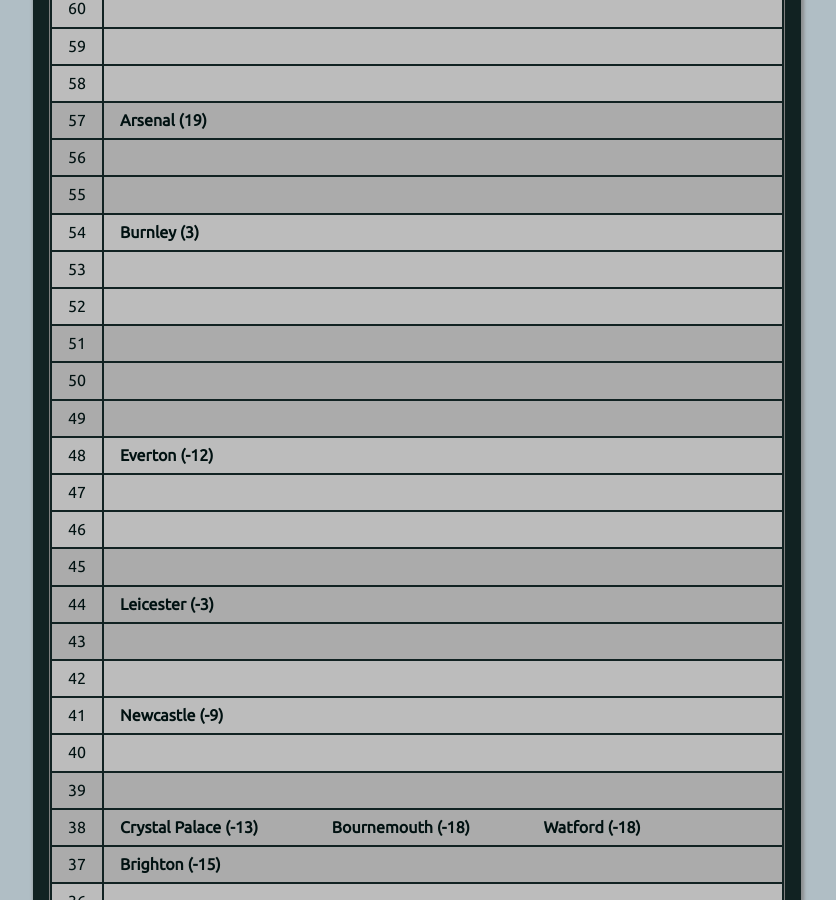
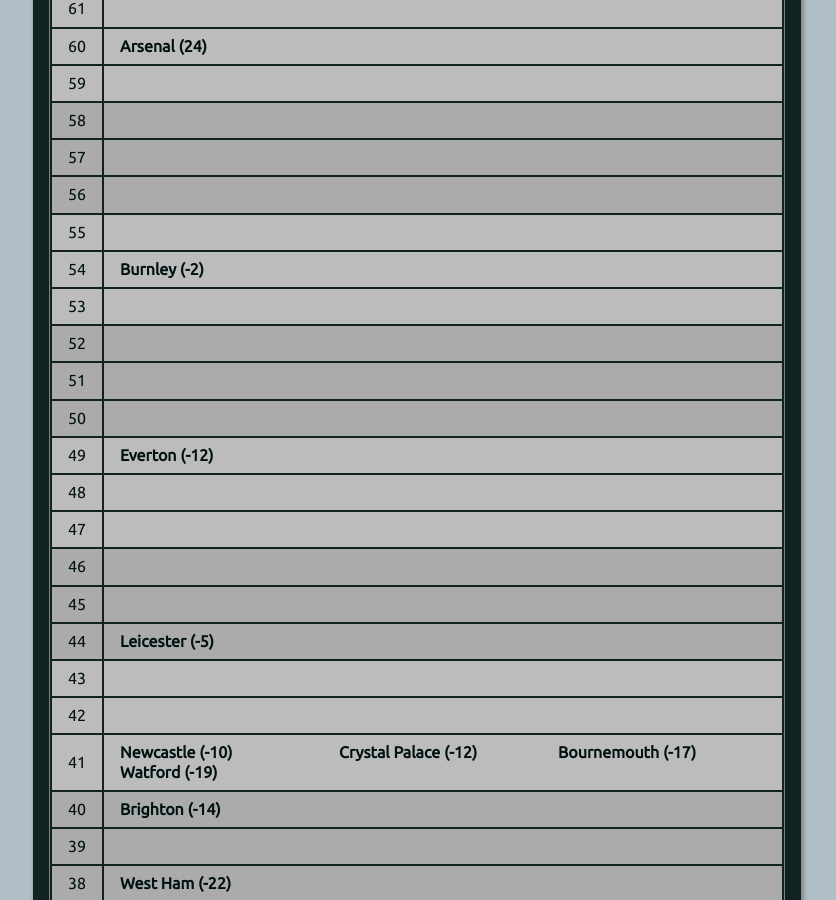
Before and after one commit to muru/muru.github.io, a Jekyll site: the page built from resources.md, in a window 1280 px wide and 900 px high, scrolled down 2880 px. Shown: the whole window, without its empty margins (223-1059 px from the left). Built offline with Jekyll 4.4.1, drawn with Linux system fonts in a browser that asks for light colours; some of the changed text lies outside the part shown.

Commit message:
updated cann-table: Mon  7 May 05:00:15 IST 2018

```diff
--- a/cann-table.html
+++ b/cann-table.html
@@ -1,9 +1,14 @@
 <table id="cann-table">
 <thead> <th> Pts </th> <th> Clubs (GD) </th> </thead>
 	<tr class="cann-row-1">
+		<td class="cann-point"> 94 </td>
+		<td class="cann-clubs">
+			<span class="club-name"> Man City (76) </span>
+		</td>
+ 	</tr>
+	<tr class="cann-row-1">
 		<td class="cann-point"> 93 </td>
 		<td class="cann-clubs">
-			<span class="club-name"> Man City (76) </span>
 		</td>
  	</tr>
 	<tr class="cann-row-1">
@@ -11,7 +16,7 @@
 		<td class="cann-clubs">
 		</td>
  	</tr>
-	<tr class="cann-row-1">
+	<tr class="cann-row-2">
 		<td class="cann-point"> 91 </td>
 		<td class="cann-clubs">
 		</td>
@@ -26,7 +31,7 @@
 		<td class="cann-clubs">
 		</td>
  	</tr>
-	<tr class="cann-row-2">
+	<tr class="cann-row-1">
 		<td class="cann-point"> 88 </td>
 		<td class="cann-clubs">
 		</td>
@@ -41,7 +46,7 @@
 		<td class="cann-clubs">
 		</td>
  	</tr>
-	<tr class="cann-row-1">
+	<tr class="cann-row-2">
 		<td class="cann-point"> 85 </td>
 		<td class="cann-clubs">
 		</td>
@@ -56,7 +61,7 @@
 		<td class="cann-clubs">
 		</td>
  	</tr>
-	<tr class="cann-row-2">
+	<tr class="cann-row-1">
 		<td class="cann-point"> 82 </td>
 		<td class="cann-clubs">
 		</td>
@@ -71,7 +76,7 @@
 		<td class="cann-clubs">
 		</td>
  	</tr>
-	<tr class="cann-row-1">
+	<tr class="cann-row-2">
 		<td class="cann-point"> 79 </td>
 		<td class="cann-clubs">
 		</td>
@@ -84,10 +89,10 @@
 	<tr class="cann-row-2">
 		<td class="cann-point"> 77 </td>
 		<td class="cann-clubs">
-			<span class="club-name"> Man Utd (40) </span>
+			<span class="club-name"> Man Utd (39) </span>
 		</td>
  	</tr>
-	<tr class="cann-row-2">
+	<tr class="cann-row-1">
 		<td class="cann-point"> 76 </td>
 		<td class="cann-clubs">
 		</td>
@@ -102,7 +107,7 @@
 		<td class="cann-clubs">
 		</td>
  	</tr>
-	<tr class="cann-row-1">
+	<tr class="cann-row-2">
 		<td class="cann-point"> 73 </td>
 		<td class="cann-clubs">
 		</td>
@@ -110,15 +115,16 @@
 	<tr class="cann-row-2">
 		<td class="cann-point"> 72 </td>
 		<td class="cann-clubs">
-			<span class="club-name"> Liverpool (43) </span>
+			<span class="club-name"> Liverpool (42) </span>
 		</td>
  	</tr>
 	<tr class="cann-row-2">
 		<td class="cann-point"> 71 </td>
 		<td class="cann-clubs">
+			<span class="club-name"> Tottenham (36) </span>
 		</td>
  	</tr>
-	<tr class="cann-row-2">
+	<tr class="cann-row-1">
 		<td class="cann-point"> 70 </td>
 		<td class="cann-clubs">
 		</td>
@@ -126,15 +132,15 @@
 	<tr class="cann-row-1">
 		<td class="cann-point"> 69 </td>
 		<td class="cann-clubs">
+			<span class="club-name"> Chelsea (27) </span>
 		</td>
  	</tr>
 	<tr class="cann-row-1">
 		<td class="cann-point"> 68 </td>
 		<td class="cann-clubs">
-			<span class="club-name"> Tottenham (35) </span>
 		</td>
  	</tr>
-	<tr class="cann-row-1">
+	<tr class="cann-row-2">
 		<td class="cann-point"> 67 </td>
 		<td class="cann-clubs">
 		</td>
@@ -142,7 +148,6 @@
 	<tr class="cann-row-2">
 		<td class="cann-point"> 66 </td>
 		<td class="cann-clubs">
-			<span class="club-name"> Chelsea (26) </span>
 		</td>
  	</tr>
 	<tr class="cann-row-2">
@@ -150,7 +155,7 @@
 		<td class="cann-clubs">
 		</td>
  	</tr>
-	<tr class="cann-row-2">
+	<tr class="cann-row-1">
 		<td class="cann-point"> 64 </td>
 		<td class="cann-clubs">
 		</td>
@@ -165,7 +170,7 @@
 		<td class="cann-clubs">
 		</td>
  	</tr>
-	<tr class="cann-row-1">
+	<tr class="cann-row-2">
 		<td class="cann-point"> 61 </td>
 		<td class="cann-clubs">
 		</td>
@@ -173,6 +178,7 @@
 	<tr class="cann-row-2">
 		<td class="cann-point"> 60 </td>
 		<td class="cann-clubs">
+			<span class="club-name"> Arsenal (24) </span>
 		</td>
  	</tr>
 	<tr class="cann-row-2">
@@ -180,7 +186,7 @@
 		<td class="cann-clubs">
 		</td>
  	</tr>
-	<tr class="cann-row-2">
+	<tr class="cann-row-1">
 		<td class="cann-point"> 58 </td>
 		<td class="cann-clubs">
 		</td>
@@ -188,7 +194,6 @@
 	<tr class="cann-row-1">
 		<td class="cann-point"> 57 </td>
 		<td class="cann-clubs">
-			<span class="club-name"> Arsenal (19) </span>
 		</td>
  	</tr>
 	<tr class="cann-row-1">
@@ -196,7 +201,7 @@
 		<td class="cann-clubs">
 		</td>
  	</tr>
-	<tr class="cann-row-1">
+	<tr class="cann-row-2">
 		<td class="cann-point"> 55 </td>
 		<td class="cann-clubs">
 		</td>
@@ -204,7 +209,7 @@
 	<tr class="cann-row-2">
 		<td class="cann-point"> 54 </td>
 		<td class="cann-clubs">
-			<span class="club-name"> Burnley (3) </span>
+			<span class="club-name"> Burnley (-2) </span>
 		</td>
  	</tr>
 	<tr class="cann-row-2">
@@ -212,7 +217,7 @@
 		<td class="cann-clubs">
 		</td>
  	</tr>
-	<tr class="cann-row-2">
+	<tr class="cann-row-1">
 		<td class="cann-point"> 52 </td>
 		<td class="cann-clubs">
 		</td>
@@ -227,15 +232,15 @@
 		<td class="cann-clubs">
 		</td>
  	</tr>
-	<tr class="cann-row-1">
+	<tr class="cann-row-2">
 		<td class="cann-point"> 49 </td>
 		<td class="cann-clubs">
+			<span class="club-name"> Everton (-12) </span>
 		</td>
  	</tr>
 	<tr class="cann-row-2">
 		<td class="cann-point"> 48 </td>
 		<td class="cann-clubs">
-			<span class="club-name"> Everton (-12) </span>
 		</td>
  	</tr>
 	<tr class="cann-row-2">
@@ -243,7 +248,7 @@
 		<td class="cann-clubs">
 		</td>
  	</tr>
-	<tr class="cann-row-2">
+	<tr class="cann-row-1">
 		<td class="cann-point"> 46 </td>
 		<td class="cann-clubs">
 		</td>
@@ -256,10 +261,10 @@
 	<tr class="cann-row-1">
 		<td class="cann-point"> 44 </td>
 		<td class="cann-clubs">
-			<span class="club-name"> Leicester (-3) </span>
+			<span class="club-name"> Leicester (-5) </span>
 		</td>
  	</tr>
-	<tr class="cann-row-1">
+	<tr class="cann-row-2">
 		<td class="cann-point"> 43 </td>
 		<td class="cann-clubs">
 		</td>
@@ -272,12 +277,16 @@
 	<tr class="cann-row-2">
 		<td class="cann-point"> 41 </td>
 		<td class="cann-clubs">
-			<span class="club-name"> Newcastle (-9) </span>
+			<span class="club-name"> Newcastle (-10) </span>
+			<span class="club-name"> Crystal Palace (-12) </span>
+			<span class="club-name"> Bournemouth (-17) </span>
+			<span class="club-name"> Watford (-19) </span>
 		</td>
  	</tr>
-	<tr class="cann-row-2">
+	<tr class="cann-row-1">
 		<td class="cann-point"> 40 </td>
 		<td class="cann-clubs">
+			<span class="club-name"> Brighton (-14) </span>
 		</td>
  	</tr>
 	<tr class="cann-row-1">
@@ -288,30 +297,26 @@
 	<tr class="cann-row-1">
 		<td class="cann-point"> 38 </td>
 		<td class="cann-clubs">
-			<span class="club-name"> Crystal Palace (-13) </span>
-			<span class="club-name"> Bournemouth (-18) </span>
-			<span class="club-name"> Watford (-18) </span>
+			<span class="club-name"> West Ham (-22) </span>
 		</td>
  	</tr>
-	<tr class="cann-row-1">
+	<tr class="cann-row-2">
 		<td class="cann-point"> 37 </td>
 		<td class="cann-clubs">
-			<span class="club-name"> Brighton (-15) </span>
 		</td>
  	</tr>
 	<tr class="cann-row-2">
 		<td class="cann-point"> 36 </td>
 		<td class="cann-clubs">
+			<span class="club-name"> Huddersfield (-29) </span>
 		</td>
  	</tr>
 	<tr class="cann-row-2">
 		<td class="cann-point"> 35 </td>
 		<td class="cann-clubs">
-			<span class="club-name"> West Ham (-24) </span>
-			<span class="club-name"> Huddersfield (-29) </span>
 		</td>
  	</tr>
-	<tr class="cann-row-2">
+	<tr class="cann-row-1">
 		<td class="cann-point"> 34 </td>
 		<td class="cann-clubs">
 		</td>
@@ -319,36 +324,26 @@
 	<tr class="cann-row-1">
 		<td class="cann-point"> 33 </td>
 		<td class="cann-clubs">
-			<span class="club-name"> Swansea (-25) </span>
+			<span class="club-name"> Southampton (-19) </span>
+			<span class="club-name"> Swansea (-26) </span>
 		</td>
  	</tr>
 	<tr class="cann-row-1">
 		<td class="cann-point"> 32 </td>
 		<td class="cann-clubs">
-			<span class="club-name"> Southampton (-19) </span>
 		</td>
  	</tr>
-	<tr class="cann-row-1">
+	<tr class="cann-row-2">
 		<td class="cann-point"> 31 </td>
 		<td class="cann-clubs">
+			<span class="club-name"> West Brom (-23) </span>
 		</td>
  	</tr>
 	<tr class="cann-row-2">
 		<td class="cann-point"> 30 </td>
 		<td class="cann-clubs">
-			<span class="club-name"> Stoke (-33) </span>
-		</td>
- 	</tr>
-	<tr class="cann-row-2">
-		<td class="cann-point"> 29 </td>
-		<td class="cann-clubs">
-		</td>
- 	</tr>
-	<tr class="cann-row-2">
-		<td class="cann-point"> 28 </td>
-		<td class="cann-clubs">
-			<span class="club-name"> West Brom (-24) </span>
+			<span class="club-name"> Stoke (-34) </span>
 		</td>
  	</tr>
 </table>
-<span id="cann-gen-note"> Generated on  Monday, 30 April 2018 at 05:00 IST. </span>
+<span id="cann-gen-note"> Generated on  Monday, 07 May 2018 at 05:00 IST. </span>
```
